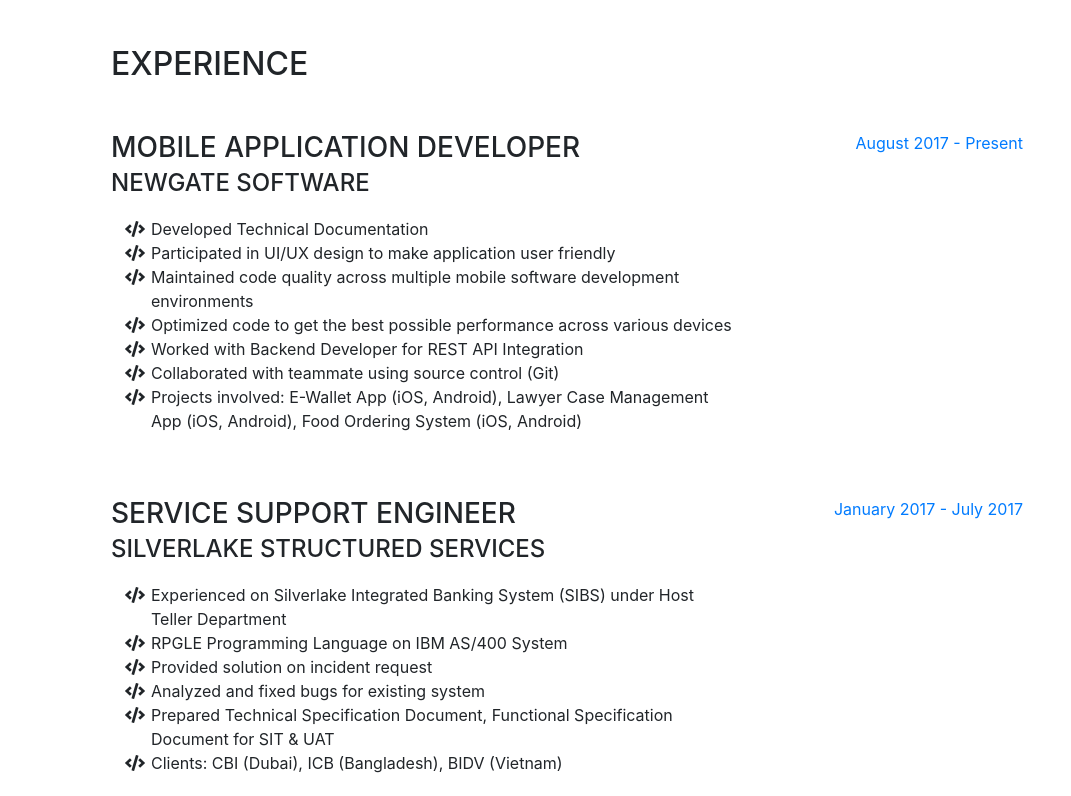
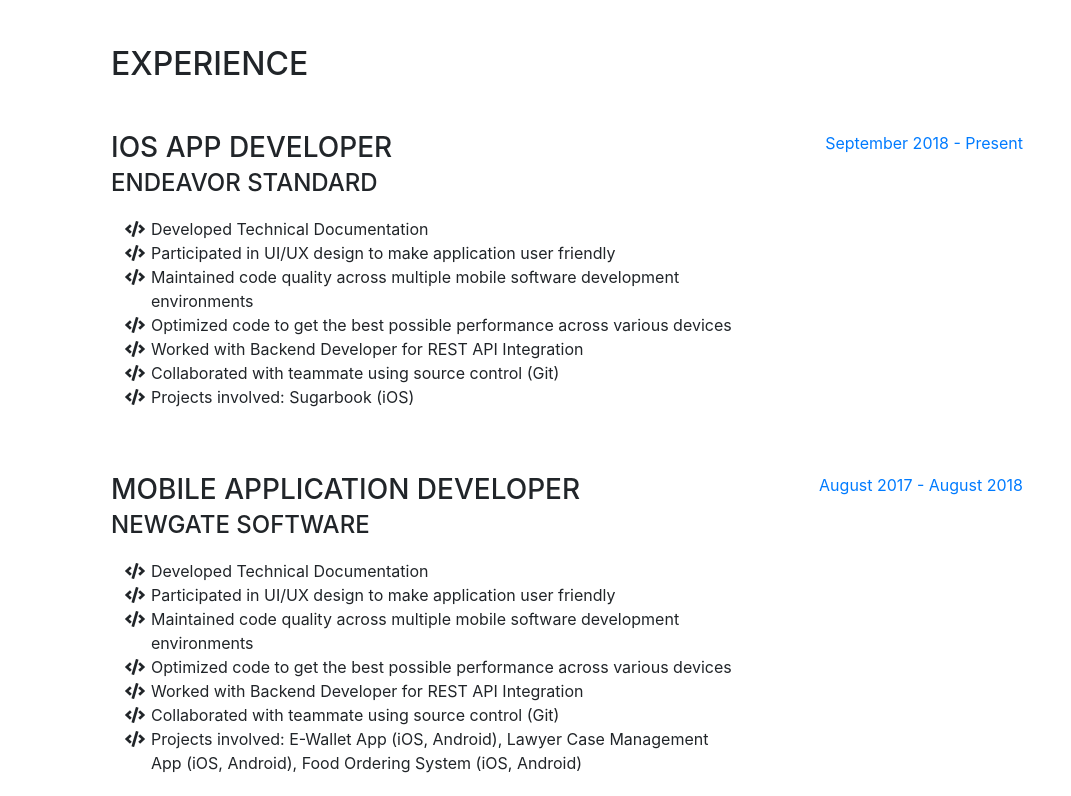
Before and after one commit to iamweiqian/one-page-profile, a website with bundled scripts: page index.html in a window 1280 px wide. Shown: the part 804-1600 px from the top of the page, without its empty margins (209-1280 px from the left). Built offline with nearby package versions, Linux system fonts and the light colour scheme; a web font is replaced by a local one.

Commit message:
Update latest experience in resume

```diff
--- a/index.html
+++ b/index.html
@@ -95,6 +95,41 @@
 
           <div class="resume-item d-flex flex-column flex-md-row mb-5">
             <div class="resume-content mr-auto">
+              <h3 class="mb-0">iOS App Developer</h3>
+              <div class="subheading mb-3">Endeavor Standard</div>
+              <ul class="fa-ul mb-0">
+                <li>
+                  <i class="fa-li fas fa-code"></i>
+                  Developed Technical Documentation</li>
+                <li>
+                  <i class="fa-li fas fa-code"></i>
+                  Participated in UI/UX design to make application user friendly</li>
+                <li>
+                  <i class="fa-li fas fa-code"></i>
+                  Maintained code quality across multiple mobile software development environments</li>
+                <li>
+                  <i class="fa-li fas fa-code"></i>
+                  Optimized code to get the best possible performance across various devices</li>
+                <li>
+                  <i class="fa-li fas fa-code"></i>
+                  Worked with Backend Developer for REST API Integration</li>
+                <li>
+                  <i class="fa-li fas fa-code"></i>
+                  Collaborated with teammate using source control (Git)</li>
+                <li>
+                  <i class="fa-li fas fa-code"></i>
+                  Projects involved: Sugarbook (iOS)</li>
+              </ul>
+              <p />
+              <!-- <p>Bring to the table win-win survival strategies to ensure proactive domination. At the end of the day, going forward, a new normal that has evolved from generation X is on the runway heading towards a streamlined cloud solution. User generated content in real-time will have multiple touchpoints for offshoring.</p> -->
+            </div>
+            <div class="resume-date text-md-right">
+              <span class="text-primary">September 2018 - Present</span>
+            </div>
+          </div>
+
+          <div class="resume-item d-flex flex-column flex-md-row mb-5">
+            <div class="resume-content mr-auto">
               <h3 class="mb-0">Mobile Application Developer</h3>
               <div class="subheading mb-3">Newgate Software</div>
               <ul class="fa-ul mb-0">
@@ -124,7 +159,7 @@
               <!-- <p>Bring to the table win-win survival strategies to ensure proactive domination. At the end of the day, going forward, a new normal that has evolved from generation X is on the runway heading towards a streamlined cloud solution. User generated content in real-time will have multiple touchpoints for offshoring.</p> -->
             </div>
             <div class="resume-date text-md-right">
-              <span class="text-primary">August 2017 - Present</span>
+              <span class="text-primary">August 2017 - August 2018</span>
             </div>
           </div>
 
```
